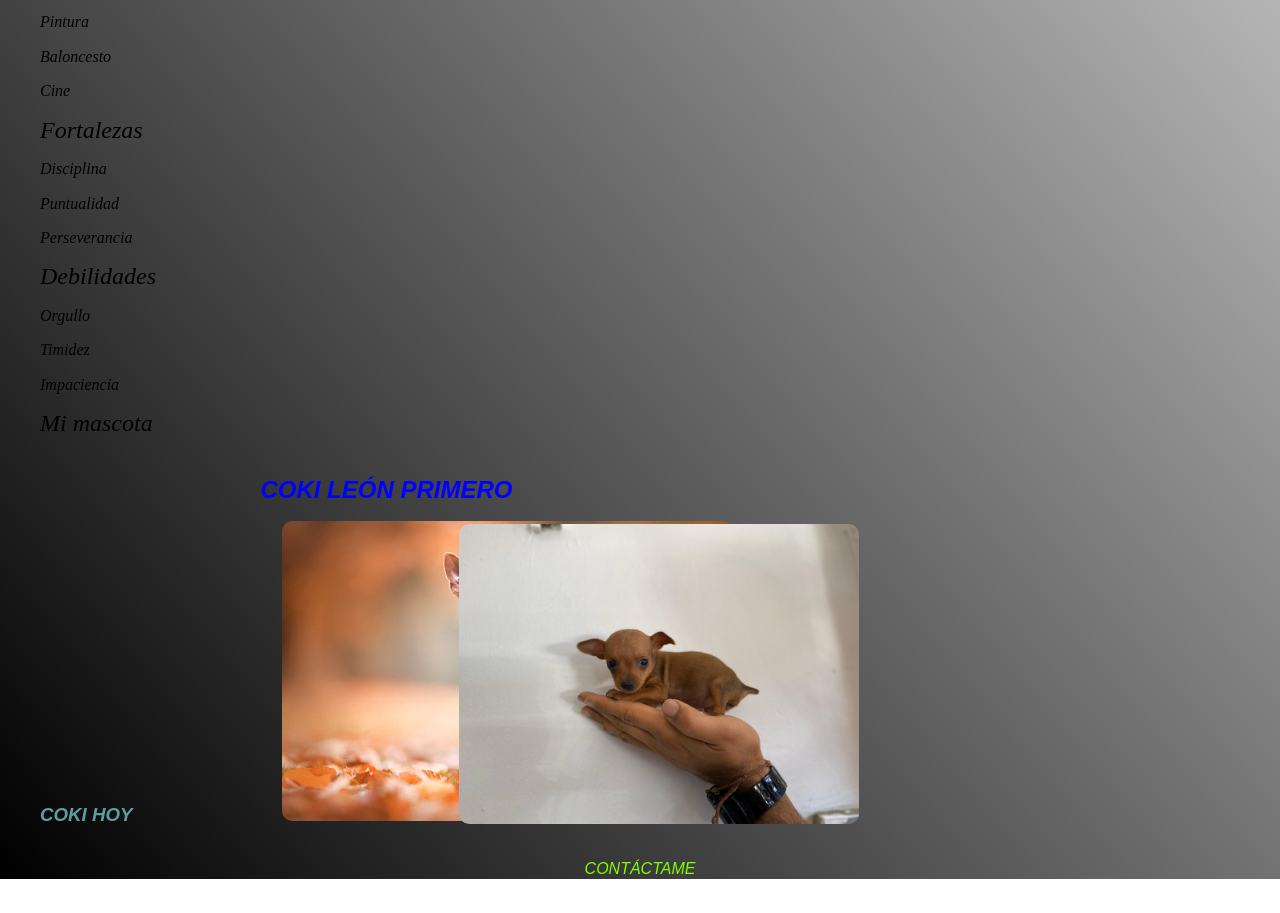
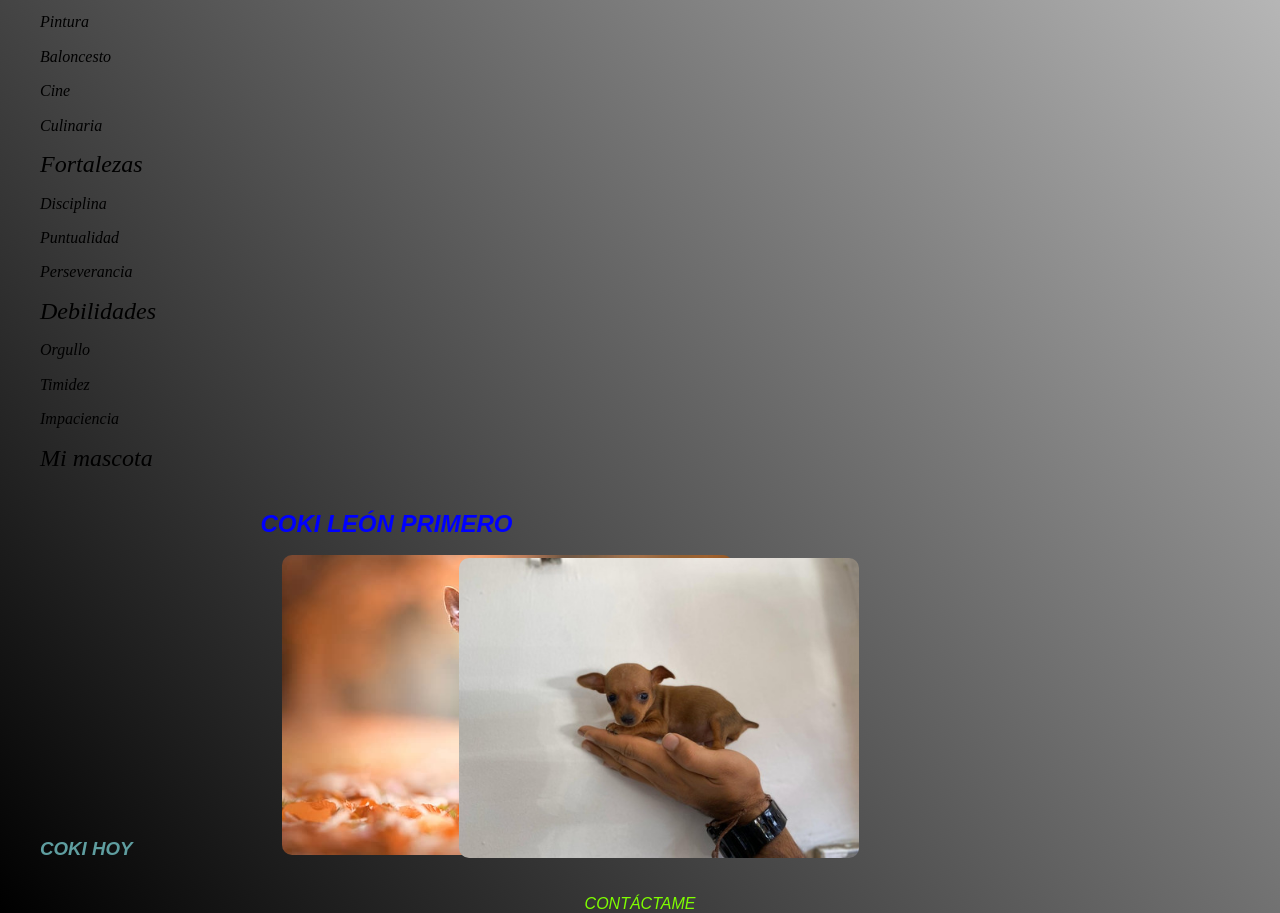
Before and after one commit to salomeescalante/miblog_1, a plain HTML site: page index.html in a window 1280 px wide. Shown: the part 983-1896 px from the top of the page. Before the commit the page ends 1862 px from the top, so only its background shows below. Drawn offline with Linux system fonts and the light colour scheme.

Commit message:
agregre un p de pasatiempos

```diff
--- a/index.html
+++ b/index.html
@@ -48,6 +48,7 @@ positivamente, gracias a eso estoy escribiendo en un código que se puede ver en
     <p>Pintura</p>
     <p>Baloncesto</p>
     <p>Cine</p>
+    <p>Culinaria</p>
 </div>
 <div>
     <li class="secciones">Fortalezas</li>
```
